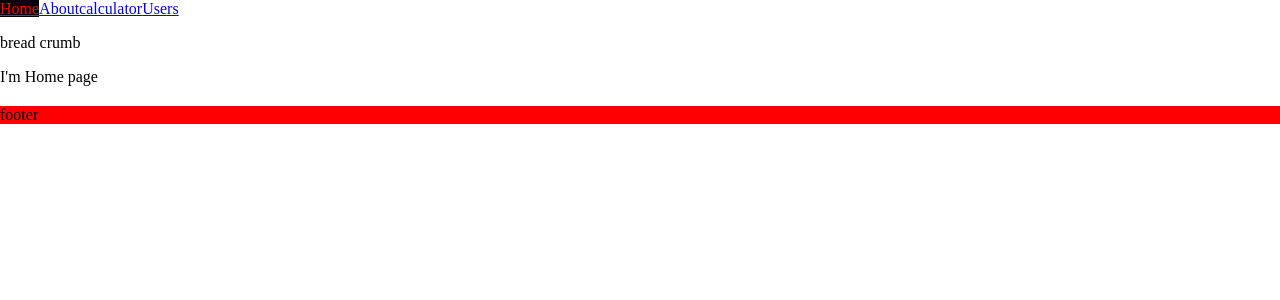
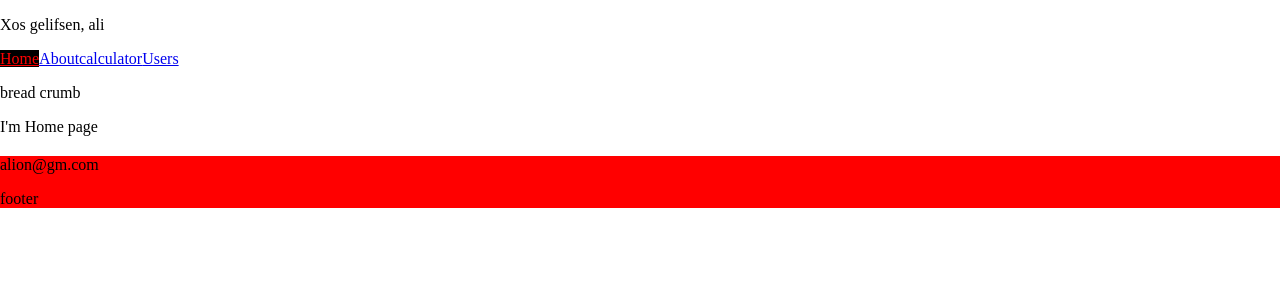
Before and after one commit to Ali-GreenHeart/fe13-react, a React (Vite) app: page / in a window 1280 px wide. Shown: the top 300 px of the page. Built offline with nearby package versions, Linux system fonts and the light colour scheme.

Commit message:
use FN_COntext

```diff
--- a/src/components/Footer/index.jsx
+++ b/src/components/Footer/index.jsx
@@ -1,6 +1,14 @@
+import { useContext } from "react"
+import { FN_Context } from "../../context/FullNameContext"
+
 const Footer = ({ }) => {
+
+    const { email } = useContext(FN_Context)
+
+
     return (
         <div style={{ backgroundColor: 'red', margin: '20px 0' }}>
+            <p>{email}</p>
             footer
         </div>
     )
--- a/src/components/Header/index.jsx
+++ b/src/components/Header/index.jsx
@@ -1,9 +1,13 @@
 import { NavLink } from "react-router-dom";
 import "./header.css"
 import NavLinkByRahib from "../NavLinkByRahib";
+import { useContext } from "react";
+import { FN_Context } from "../../context/FullNameContext";
 
 function Header() {
+    const { ad } = useContext(FN_Context)
     return <nav>
+        <p>Xos gelifsen, {ad}</p>
         <NavLinkByRahib title="Home" to="/" />
         <NavLinkByRahib title="About" to="/about" />
         <NavLinkByRahib title="calculator" to="/calculator" />
--- a/src/context/FullNameContext.jsx
+++ b/src/context/FullNameContext.jsx
@@ -1,7 +1,7 @@
 import { createContext } from "react";
 
 
-const FN_Context = createContext({ ad: '', email: '' })
+export const FN_Context = createContext({ ad: '', email: '' })
 
 const data = { ad: 'ali', email: 'alion@gm.com' }
 
```
